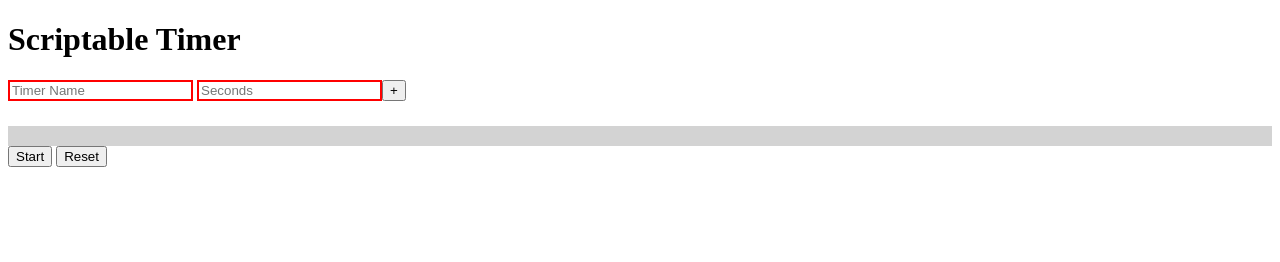
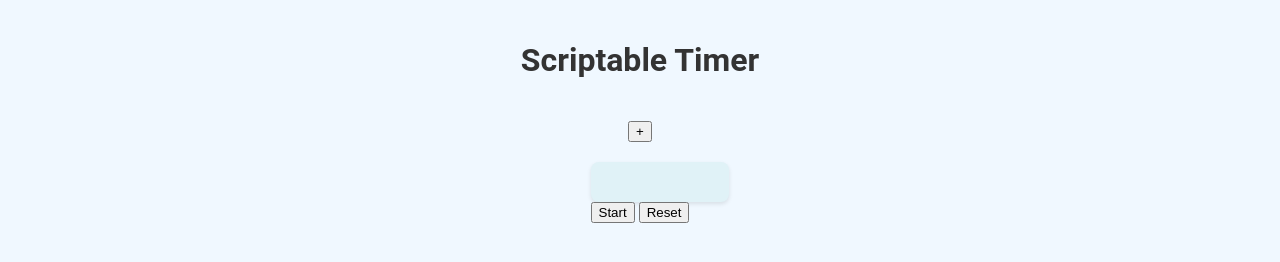
Before and after one commit to evolarjun/timer, a website: page index.html in a window 1280 px wide. Drawn offline with Linux system fonts and the light colour scheme.

Commit message:
Updated looks of timer

```diff
--- a/index.html
+++ b/index.html
@@ -5,29 +5,35 @@
   <meta name="viewport" content="width=device-width, initial-scale=1.0">
   <title>Scriptable Timer</title>
   <link rel="stylesheet" href="style.css">
+  <link rel="icon" href="favicon.ico" type="image/x-icon">
 </head>
 <body>
-    <h1>Scriptable Timer</h1>
-    <form id="timerForm">
-        <div id="timerRows">
-            <div id="timerInputs">
-                <input type="text" id="name0" name="name" placeholder="Timer Name" required>
-                <input type="number" id="time0" name="duration" placeholder="Seconds" min="1" required>
+  <header class="header">
+    <div class="container">
+      <h1 class="header__title">Scriptable Timer</h1>
     </div>
-        </div>
-        <div id="timerControls">
-
-
-        </div>
-        <div>
-        <button type="button" id="addTimer">+</button>
+  </header>
+  <main class="main">
+    <div class="container">
+      <section class="timer-form-section">
+        <form id="timerForm" class="timer-form">
+          <div id="timerRows" class="timer-form__rows"></div>
+          <div class="timer-form__actions">
+            <button type="button" id="addTimer" class="button button--add">+</button>
           </div>
         </form>
-    <div id="timerDisplay"></div>
-    <div id="controls">
-        <button id="startPause">Start</button>
-        <button id="reset">Reset</button>
+      </section>
+      <section class="timer-display-section">
+         <div id="timerDisplay" class="timer-display"></div>
+      </section>
+      <section class="timer-controls-section">
+        <div id="controls" class="timer-controls">
+          <button id="startPause" class="button button--start">Start</button>
+          <button id="reset" class="button button--reset">Reset</button>
         </div>
+      </section>
+    </div>
+  </main>
   <script src="script.js"></script>
 </body>
 </html>
--- a/style.css
+++ b/style.css
@@ -1,32 +1,85 @@
+body {
+  font-family: 'Roboto', sans-serif;
+  background-color: #f0f8ff;
+  color: #333;
+  margin: 0;
+  padding: 20px;
+  display: flex;
+  flex-direction: column;
+  align-items: center;
+  min-height: 100vh;
+  gap: 20px; /* Add some margin between each section */
+}
+
 #timerDisplay {
   margin-top: 20px;
-  background-color: lightgray;
-  padding: 10px;
+  background-color: #e0f2f7; /* Light blue */
+  padding: 20px; /*Add more padding to the timer display box */
   text-align: center;
+  border-radius: 8px;
+  box-shadow: 0 2px 4px rgba(0, 0, 0, 0.1);
+  font-size: 1.5em;
+  width: 100%;
+  max-width: 600px;
+  font-weight: bold;
 }
 
-form{
+#timerDisplay span {
+  font-size: 2.5em; /* Make the numbers of the timer bigger */
+  margin-left: 10px; /* add more margin between the timer name and the timer number */
+}
+
+form {
   display: flex;
   flex-wrap: wrap;
+  justify-content: center;
+  width: 100%;
+  max-width: 800px;
 }
 
 input:invalid {
-  border: 2px solid red;
+  border: 2px solid #ffcccc; /* Light red */
 }
 
 .form-group {
   display: flex;
   flex-direction: column;
-  margin: 0 10px 10px 0;
+  margin: 10px;
+  flex: 1 1 250px; /* Allow items to grow and shrink */
 }
 
-input, textarea{
+input[type="text"],
+input[type="number"] {
+  padding: 10px;
+  margin-bottom: 10px;
+  border: 1px solid #ddd;
+  border-radius: 4px;
+  font-size: 1em;
+}
 
+.timerRows{
+  display: flex;
+  flex-direction: column;
+  width: 100%;
 }
+
+
 .add-button {
-  align-self: center;
-  margin-bottom: 10px;
+  background-color: #4caf50; /* Green */
+  color: white;
+  padding: 10px 15px;
+  border: none;
+  border-radius: 4px;
+  cursor: pointer;
+  font-size: 1em;
+  transition: background-color 0.3s;
 }
-input,textarea{
-  margin-bottom: 5px;
+
+.add-button-container {
+  position: fixed;
+  bottom: 20px;
+  right: 20px;
 }
+.add-button:hover {
+  background-color: #45a049;
+}
```
Lines whose indentation alone changed are shown as unchanged.
